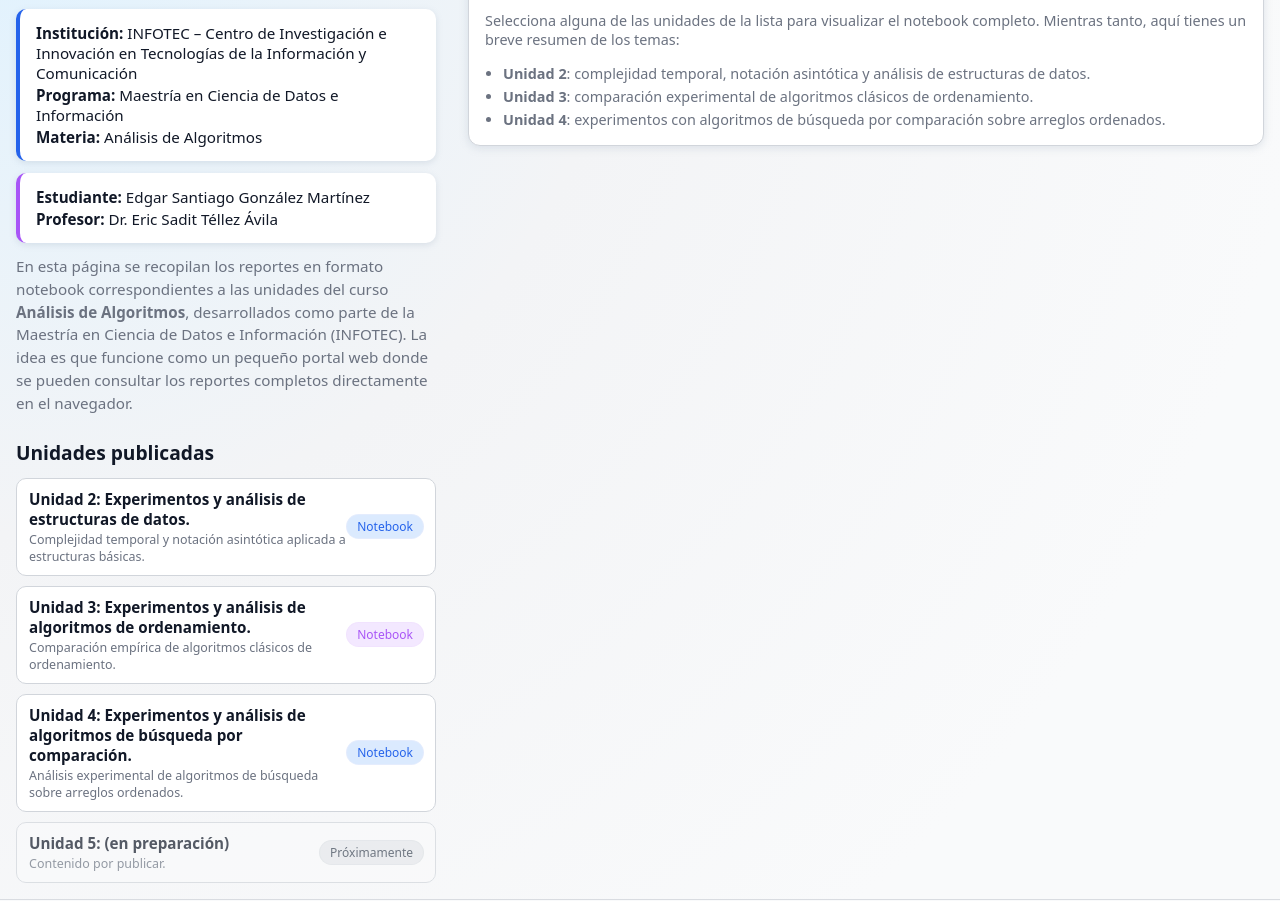
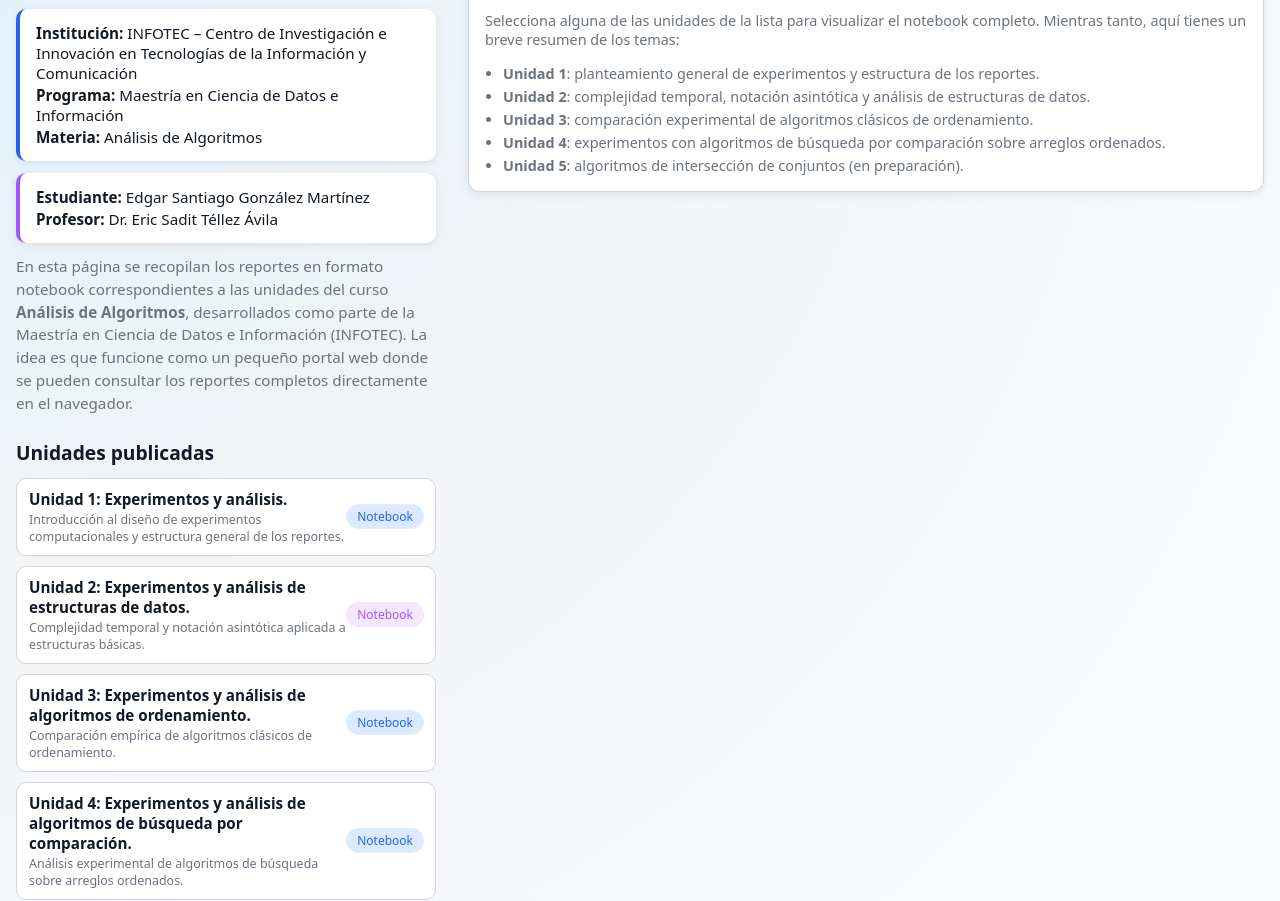
Before and after one commit to edgarsanti/edgarsantiago, a plain HTML site: page index.html in a window 1280 px wide. Shown: the part 90-991 px from the top of the page. Drawn offline with Linux system fonts and the light colour scheme.

Commit message:
Update index.html

```diff
--- a/index.html
+++ b/index.html
@@ -21,7 +21,7 @@
     }
 
     html {
-      scroll-behavior: smooth; /* scroll suave a las secciones */
+      scroll-behavior: smooth;
     }
 
     body {
@@ -168,10 +168,11 @@
       animation-fill-mode: both;
     }
 
-    .unit-list li:nth-child(1) { animation-delay: 0.05s; }
-    .unit-list li:nth-child(2) { animation-delay: 0.1s; }
-    .unit-list li:nth-child(3) { animation-delay: 0.15s; }
-    .unit-list li:nth-child(4) { animation-delay: 0.2s; }
+    .unit-list li:nth-child(1) { animation-delay: 0.03s; }
+    .unit-list li:nth-child(2) { animation-delay: 0.06s; }
+    .unit-list li:nth-child(3) { animation-delay: 0.09s; }
+    .unit-list li:nth-child(4) { animation-delay: 0.12s; }
+    .unit-list li:nth-child(5) { animation-delay: 0.15s; }
 
     .unit-list li + li {
       margin-top: 10px;
@@ -384,6 +385,22 @@
         <h2 id="unidades">Unidades publicadas</h2>
 
         <ul class="unit-list">
+          <!-- Unidad 1 -->
+          <li>
+            <a class="unit-link" data-unit="u1" href="unidad1.html" target="_blank" rel="noopener">
+              <div class="unit-text">
+                <span class="unit-title">Unidad 1: Experimentos y análisis.</span>
+                <span class="unit-desc">Introducción al diseño de experimentos computacionales y estructura general de los reportes.</span>
+              </div>
+              <span class="tag">Notebook</span>
+            </a>
+            <p class="unit-summary">
+              Presenta las bases para plantear y documentar experimentos computacionales en el contexto de análisis de algoritmos:
+              objetivos, variables de interés, escenarios de prueba y uso del entorno de notebooks como herramienta para reportar resultados.
+            </p>
+          </li>
+
+          <!-- Unidad 2 -->
           <li>
             <a class="unit-link" data-unit="u2" href="unidad2.html" target="_blank" rel="noopener">
               <div class="unit-text">
@@ -400,6 +417,7 @@
             </p>
           </li>
 
+          <!-- Unidad 3 -->
           <li>
             <a class="unit-link" data-unit="u3" href="unidad3.html" target="_blank" rel="noopener">
               <div class="unit-text">
@@ -416,6 +434,7 @@
             </p>
           </li>
 
+          <!-- Unidad 4 -->
           <li>
             <a class="unit-link" data-unit="u4" href="unidad4.html" target="_blank" rel="noopener">
               <div class="unit-text">
@@ -432,12 +451,12 @@
             </p>
           </li>
 
-          <!-- Placeholder Unidad 5 -->
+          <!-- Unidad 5 (próximamente) -->
           <li>
             <div class="unit-link unit-link-disabled">
               <div class="unit-text">
-                <span class="unit-title">Unidad 5: (en preparación)</span>
-                <span class="unit-desc">Contenido por publicar.</span>
+                <span class="unit-title">Unidad 5: Experimentos y análisis de algoritmos de intersección de conjuntos.</span>
+                <span class="unit-desc">Diseño y comparación de estrategias para resolver el problema de intersección de conjuntos.</span>
               </div>
               <span class="tag">Próximamente</span>
             </div>
@@ -455,9 +474,11 @@
             Mientras tanto, aquí tienes un breve resumen de los temas:
           </p>
           <ul>
+            <li><strong>Unidad 1</strong>: planteamiento general de experimentos y estructura de los reportes.</li>
             <li><strong>Unidad 2</strong>: complejidad temporal, notación asintótica y análisis de estructuras de datos.</li>
             <li><strong>Unidad 3</strong>: comparación experimental de algoritmos clásicos de ordenamiento.</li>
             <li><strong>Unidad 4</strong>: experimentos con algoritmos de búsqueda por comparación sobre arreglos ordenados.</li>
+            <li><strong>Unidad 5</strong>: algoritmos de intersección de conjuntos (en preparación).</li>
           </ul>
         </div>
 
@@ -494,7 +515,7 @@
       const notebookCard = document.getElementById("notebook-card");
       const infoCard = document.getElementById("info-card");
 
-      // Solo los enlaces <a>, el placeholder de la U5 es un <div>
+      // Solo los enlaces <a>, la unidad 5 es un <div>
       const unitLinks = document.querySelectorAll("a.unit-link");
 
       function setActive(link) {
@@ -517,7 +538,7 @@
           infoCard.style.display = "none";
         }
 
-        // Actualizar el hash de la URL (u2, u3, u4...)
+        // Actualizar el hash de la URL (u1, u2, u3, u4)
         if (unitId) {
           window.history.replaceState(null, "", "#" + unitId);
         }
@@ -535,17 +556,16 @@
         });
       });
 
-      // Deep link: si viene con #u2, #u3, #u4, abrir esa unidad
+      // Deep link: si viene con #u1, #u2, #u3, #u4, abrir esa unidad
       const hash = window.location.hash.slice(1); // sin '#'
       if (hash) {
         const link = document.querySelector(`a.unit-link[data-unit="${hash}"]`);
         if (link) {
           showUnit(link);
-          // Opcional: centrar la unidad seleccionada en la vista
           link.scrollIntoView({ behavior: "smooth", block: "center" });
         }
       }
-      // Si no hay hash, no seleccionamos nada: se queda el índice inicial.
+      // Si no hay hash, se queda el índice inicial.
     });
   </script>
 </body>
```
